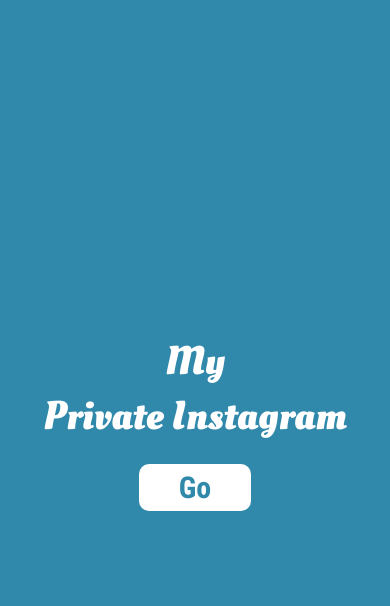
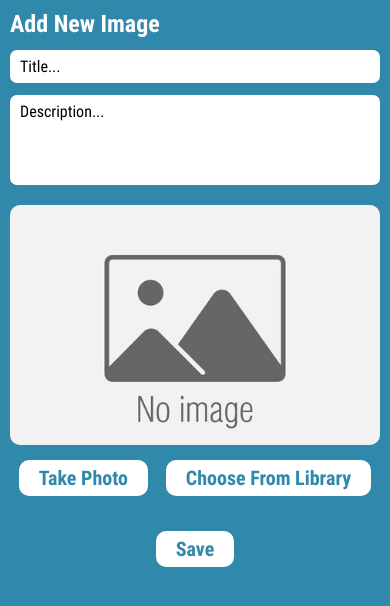
Before and after one commit to alloisa2005/rn_fakeInstagram, a React Native app: screen /NewImage in a window 390 px wide. Shown: the top 606 px of the page. Built offline with nearby package versions, Linux system fonts and the light colour scheme.

Commit message:
feat: Ajustando app

```diff
--- /dev/null
+++ b/components/index.jsx
@@ -0,0 +1 @@
+export { default as MiBoton } from './miBoton';
--- /dev/null
+++ b/components/miBoton/index.jsx
@@ -0,0 +1,13 @@
+import { View, Text, TouchableOpacity } from 'react-native'
+import React from 'react'
+import { styles } from './styles'
+
+const MiBoton = ({titulo, estilos, onPress}) => {
+  return (
+    <TouchableOpacity style={[styles.buttonContainer, estilos]} onPress={onPress}>
+      <Text style={styles.buttonTitle}>{titulo}</Text>
+    </TouchableOpacity>
+  )
+}
+
+export default MiBoton
--- /dev/null
+++ b/components/miBoton/styles.js
@@ -0,0 +1,15 @@
+import { StyleSheet } from "react-native";
+
+export const styles = StyleSheet.create({
+  buttonContainer: {
+    backgroundColor: "white",
+    paddingHorizontal: 20,
+    paddingVertical: 6,
+    borderRadius: 10,
+  },
+  buttonTitle: {
+    color: "#3089AB",
+    fontSize: 20,
+    fontFamily: "Roboto-Bold",
+  },
+});
--- a/navigation/instaNavigator.jsx
+++ b/navigation/instaNavigator.jsx
@@ -1,5 +1,5 @@
 import { createNativeStackNavigator } from "@react-navigation/native-stack";
-import { HomeScreen, ImageList } from "../screens";
+import { HomeScreen, ImageList, NewImage } from "../screens";
 
 const Stack = createNativeStackNavigator();
 
@@ -10,6 +10,7 @@
     }}>
       <Stack.Screen name="Home" component={HomeScreen} />
       <Stack.Screen name="ImageList" component={ImageList} />
+      <Stack.Screen name="NewImage" component={NewImage} />
     </Stack.Navigator>
   );
 };
--- a/screens/homeScreen/index.jsx
+++ b/screens/homeScreen/index.jsx
@@ -2,6 +2,7 @@
 import React from 'react'
 import { styles } from './styles'
 import { useNavigation } from '@react-navigation/native'
+import { MiBoton } from '../../components'
 const HomeScreen = () => {
 
   const navigation = useNavigation();
@@ -14,9 +15,7 @@
     <View style={styles.container}>
       <Text style={styles.title}>My</Text>
       <Text style={styles.title}>Private Instagram</Text>
-      <TouchableOpacity style={styles.butonContainer} onPress={navigateToImageList}>
-        <Text style={styles.buttonTitle}>Go</Text>
-      </TouchableOpacity>
+      <MiBoton titulo='Go' estilos={{marginTop: 10,}} onPress={navigateToImageList} />
     </View>
   )
 }
--- a/screens/homeScreen/styles.js
+++ b/screens/homeScreen/styles.js
@@ -21,7 +21,7 @@
   },
   buttonTitle: {
     color: "#3089AB",
-    fontSize: 30,
+    fontSize: 25,
     fontFamily: "Roboto-Bold",
   },
 });
--- a/screens/imageList/index.jsx
+++ b/screens/imageList/index.jsx
@@ -1,14 +1,27 @@
-import { View, Text, FlatList } from 'react-native'
-import React from 'react'
-import { styles } from './styles'
-import { SafeAreaView } from 'react-native-safe-area-context'
+import { View, Text, FlatList, TouchableOpacity } from "react-native";
+import React from "react";
+import { styles } from "./styles";
+import { SafeAreaView } from "react-native-safe-area-context";
+import { MaterialIcons } from '@expo/vector-icons';
+import { useNavigation } from "@react-navigation/native";
 
 const ImageList = () => {
+  const navigation = useNavigation();
+
+  const onHandlerNavigate = () => {
+    navigation.navigate("NewImage");
+  };
+
   return (
     <SafeAreaView style={styles.container}>
-      <Text style={styles.title}>My Photos</Text>
+      <View style={styles.titleContainer}>
+        <Text style={styles.title}>My Photos</Text>
+        <TouchableOpacity onPress={onHandlerNavigate}>
+          <MaterialIcons name="add-a-photo" size={26} color="white" />
+        </TouchableOpacity>
+      </View>
     </SafeAreaView>
-  )
-}
+  );
+};
 
-export default ImageList
+export default ImageList;
--- a/screens/imageList/styles.js
+++ b/screens/imageList/styles.js
@@ -6,8 +6,14 @@
     paddingHorizontal: 10,
     backgroundColor: "#3089AB",
   },
+  titleContainer:{
+    marginTop: 10,
+    flexDirection: 'row',
+    justifyContent: 'space-between',
+    alignItems: 'center',
+  },
   title:{
-    fontSize: 24,
+    fontSize: 22,
     color: 'white',
     fontFamily: "Roboto-Bold",
   },
--- a/screens/index.jsx
+++ b/screens/index.jsx
@@ -1,3 +1,4 @@
 
 export { default as HomeScreen } from './homeScreen';
 export { default as ImageList } from './imageList';
+export {default as NewImage} from './newImage';
--- /dev/null
+++ b/screens/newImage/index.jsx
@@ -0,0 +1,124 @@
+import {
+  View,
+  Text,
+  Button,
+  Image,
+  Alert,
+  TextInput,
+  ScrollView,
+} from "react-native";
+import { MiBoton } from "../../components";
+
+import React, { useState } from "react";
+import { styles } from "./styles";
+import { SafeAreaView } from "react-native-safe-area-context";
+import * as ImagePicker from "expo-image-picker";
+
+const NewImage = () => {
+  const [image, setImage] = useState(null);
+
+  const getPermissionCamera = async () => {
+    const { status } = await ImagePicker.requestCameraPermissionsAsync();
+
+    if (status !== "granted") {
+      Alert.alert(
+        "Permiso denegado",
+        "Necesitamos permisos para usar la camara",
+        [{ text: "Ok" }]
+      );
+      return false;
+    }
+
+    return true;
+  };
+
+  const getPermissionLibrary = async () => {
+    const { status } = await ImagePicker.requestMediaLibraryPermissionsAsync();
+
+    if (status !== "granted") {
+      Alert.alert(
+        "Permiso denegado",
+        "Necesitamos permisos para acceder a la galería",
+        [{ text: "Ok" }]
+      );
+      return false;
+    }
+
+    return true;
+  };
+
+  const imageFromLibrary = async () => {
+    const isPermitted = await getPermissionLibrary();
+    if (!isPermitted) return;
+
+    const result = await ImagePicker.launchImageLibraryAsync({
+      mediaTypes: ImagePicker.MediaTypeOptions.Images,
+      allowsEditing: false,
+      quality: 1,
+    });
+    setImage(result.assets[0].uri);
+  };
+
+  const takeImage = async () => {
+    const isPermitted = await getPermissionCamera();
+    if (!isPermitted) return;
+
+    const result = await ImagePicker.launchCameraAsync({
+      mediaTypes: ImagePicker.MediaTypeOptions.Images,
+      allowsEditing: false,
+      quality: 1,
+    });
+    setImage(result.assets[0].uri);
+  };
+
+  const onHandlerSaveImage = () => {
+    Alert.alert("Image Saved", "Image saved successfully", [{ text: "Ok" }]);
+  };
+
+  return (
+    <SafeAreaView style={styles.container}>
+      <Text style={styles.title}>Add New Image</Text>
+
+      <ScrollView>
+        <View style={styles.inputContainer}>
+          <TextInput
+            placeholder="Title..."
+            maxLength={30}
+            style={styles.inputText}
+          />
+        </View>
+
+        <View style={styles.inputContainer}>
+          <TextInput
+            multiline
+            numberOfLines={4}
+            placeholder="Description..."
+            style={styles.inputText}
+          />
+        </View>
+
+        <View style={styles.imageContainer}>
+          {image ? (
+            <Image source={{ uri: image }} style={styles.image} />
+          ) : (
+            <Image
+              source={require("../../assets/imgs/noImage.jpg")}
+              style={styles.image}
+            />
+          )}
+        </View>
+
+        <View style={styles.buttonContainer}>
+          <MiBoton titulo='Take Photo' onPress={takeImage} />
+          <MiBoton titulo='Choose From Library' onPress={imageFromLibrary} />
+        </View>
+
+        <View style={styles.buttonContainer}>
+          <MiBoton titulo='Save' estilos={{marginTop: 20,}} onPress={onHandlerSaveImage} />
+        </View>
+      </ScrollView>
+    </SafeAreaView>
+  );
+};
+
+export default NewImage;
--- /dev/null
+++ b/screens/newImage/styles.js
@@ -0,0 +1,44 @@
+import { StyleSheet } from "react-native";
+
+export const styles = StyleSheet.create({
+  container: {
+    flex: 1,
+    paddingHorizontal: 10,
+    backgroundColor: "#3089AB",
+  },
+  title:{
+    marginTop: 10,
+    fontSize: 24,
+    color: 'white',
+    fontFamily: "Roboto-Bold",
+  },
+  inputContainer:{
+    marginTop: 12,
+    backgroundColor: 'white',
+    paddingHorizontal: 10,
+    paddingVertical: 7, borderRadius: 7,
+  },
+  inputText:{
+    fontSize: 16,
+    fontFamily: "Roboto-Regular", color: 'black',
+  },
+  imageContainer:{
+    marginTop: 20,
+    height: 240,
+    width: '100%',
+    backgroundColor: 'grey', borderRadius: 10, overflow: 'hidden',
+  },
+  image:{
+    height: '100%',
+    width: '100%',
+    resizeMode: 'cover',
+  },
+  buttonContainer:{
+    marginTop: 15,
+    width: '100%',
+    flexDirection: 'row',
+    justifyContent: 'space-around'
+    , alignItems: 'center',
+
+  },
+});
```
Also changed, not shown: assets/imgs/noImage.jpg (added).
